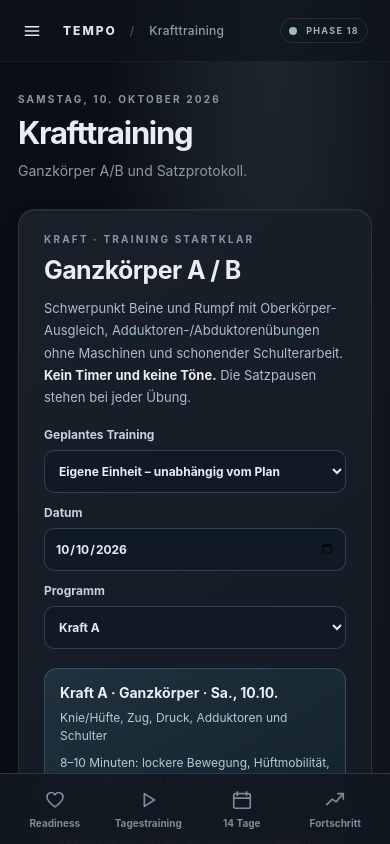
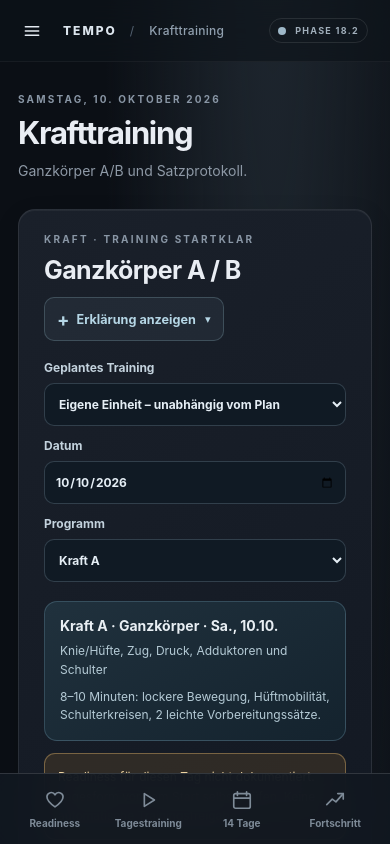
Before and after one commit to 212Felix/tempo, a React (Vite) app: page / in a window 390 px wide. Both pictures are taken after a click on the button "Krafttraining". Shown: the top 844 px of the page. Built offline with nearby package versions, Linux system fonts and the light colour scheme.

Commit message:
TEMPO Phase 18.2 - mobile Hilfetexte

```diff
--- a/src/App.tsx
+++ b/src/App.tsx
@@ -1,4 +1,5 @@
 import { useState, type ReactNode } from 'react'
+import { HelpProvider } from './ui/HelpDisclosure'
 import DatabasePanel from './db/DatabasePanel'
 import ReadinessPanel, { ReadinessHomeCard } from './db/ReadinessPanel'
 import ShiftCalendarPanel, { ShiftHomeCard } from './db/ShiftCalendarPanel'
@@ -123,11 +124,13 @@ export default function App() {
       <div className="brand"><div className="brand-symbol"><span/></div><div><strong>TEMPO</strong><small>TRAIN SMARTER</small></div><button className="sidebar-close" onClick={()=>setMenuOpen(false)} aria-label="Menü schließen"><Icon name="close"/></button></div>
       <div className="sidebar-caption">DEIN WORKSPACE</div>
       <nav aria-label="Hauptmenü">{pages.map(item => <button key={item.id} className={`nav-item ${page === item.id ? 'active' : ''}`} onClick={() => navigate(item.id)}><Icon name={item.icon} size={19}/><span>{item.name}</span>{page === item.id && <span className="active-marker"/>}</button>)}</nav>
-      <div className="sidebar-footer"><span className="mini-dot good-dot"/> V0.18 · Trainingsstart</div>
+      <div className="sidebar-footer"><span className="mini-dot good-dot"/> V0.18.2 · Mobile Hilfen</div>
     </aside>
-    <div className="workspace"><header className="topbar"><button className="mobile-menu" onClick={()=>setMenuOpen(true)} aria-label="Menü öffnen"><Icon name="menu"/></button><div className="topbar-brand">TEMPO<span className="topbar-sep">/</span><span>{active.name}</span></div><span className="topbar-tag"><span className="mini-dot silver"/> PHASE 18</span></header>
+    <div className="workspace"><header className="topbar"><button className="mobile-menu" onClick={()=>setMenuOpen(true)} aria-label="Menü öffnen"><Icon name="menu"/></button><div className="topbar-brand">TEMPO<span className="topbar-sep">/</span><span>{active.name}</span></div><span className="topbar-tag"><span className="mini-dot silver"/> PHASE 18.2</span></header>
       <main className="content"><div className="page-heading"><div><div className="eyebrow">{today.toUpperCase()}</div><h1>{active.name}</h1><p>{active.description}</p></div></div>
+      <HelpProvider key={page}>
       {page === 'home' ? <Home go={navigate}/> : page === 'readiness' ? <ReadinessPanel/> : page === 'calendar' ? <ShiftCalendarPanel/> : page === 'training' ? <TrainingDayPanel onOpenReadiness={() => navigate('readiness')} onOpenCalendar={() => navigate('calendar')} onOpenWorkout={openWorkout}/> : page === 'profile' ? <DatabasePanel/> : page === 'events' ? <EventsPanel/> : page === 'routes' ? <RoutesPanel/> : page === 'garmin' ? <GarminLibraryPanel/> : page === 'strength' ? <StrengthPanel focusId={focusWorkout}/> : page === 'running' ? <RunningPanel focusId={focusWorkout}/> : <Placeholder id={page} go={navigate}/>}
+      </HelpProvider>
       <footer className="content-footer">TEMPO · Local first · Dein Training, dein System.</footer></main>
       <nav className="bottom-tabs" aria-label="Schnellnavigation">{primary.map(id => {const item=pages.find(p => p.id === id)!; return <button key={id} className={page===id?'active':''} onClick={()=>navigate(id)}><Icon name={item.icon} size={22}/><span>{id==='calendar'?'14 Tage':item.name}</span></button>})}</nav>
     </div>
--- a/src/db/ShiftCalendarPanel.tsx
+++ b/src/db/ShiftCalendarPanel.tsx
@@ -3,6 +3,7 @@ import { getRecord, listRecords, saveRecord } from './storage'
 import type { ProfileRecord, TempoRecord } from './types'
 import './shift-calendar.css'
 import PlanPreview from '../planning/PlanPreview'
+import HelpDisclosure from '../ui/HelpDisclosure'
 import ManualTrainingPanel from '../planning/ManualTrainingPanel'
 
 const PROFILE_ID = 'local-primary-profile'
@@ -183,7 +184,7 @@ export default function ShiftCalendarPanel() {
     <section className="panel tempo-shift-header">
       <div className="eyebrow">DIENSTE & VERFÜGBARKEIT</div>
       <h2>Die nächsten Tage vorbereiten</h2>
-      <p>Erst die Dienste und Möglichkeiten eintragen, danach können wir die Trainingseinheiten sinnvoll verteilen. Wochenenden sind standardmäßig <strong>Frei als Vorschlag</strong> – auch sie können Tagdienst oder Einsatz werden.</p>
+      <HelpDisclosure id="calendar-shift-intro"><p>Erst die Dienste und Möglichkeiten eintragen, danach können wir die Trainingseinheiten sinnvoll verteilen. Wochenenden sind standardmäßig <strong>Frei als Vorschlag</strong> – auch sie können Tagdienst oder Einsatz werden.</p></HelpDisclosure>
       <div className="tempo-shift-toolbar">
         <div className="tempo-shift-choices" role="group" aria-label="Planungshorizont">
           <Choice selected={horizon === 7} onClick={() => {setHorizon(7);setSelectedDate(null);setDraft(null)}}>7 Tage</Choice>
--- a/src/garmin/FitImportPanel.tsx
+++ b/src/garmin/FitImportPanel.tsx
@@ -5,6 +5,7 @@ import FitInsights from './FitInsights'
 import { listRecords,openTempoDatabase,saveRecord } from '../db/storage'
 import type { GarminActivity } from './csv'
 import './fit.css'
+import HelpDisclosure from '../ui/HelpDisclosure'
 
 const PROFILE_ID='local-primary-profile'
 const n=(x:number|undefined,unit='')=>x===undefined?'–':new Intl.NumberFormat('de-DE',{maximumFractionDigits:1}).format(x)+unit
@@ -107,7 +108,7 @@ export default function FitImportPanel({onSaved}:{onSaved:(id:string)=>void}){
     elapsedSeconds:preview.elapsedSeconds,timerSeconds:preview.timerSeconds,movingSeconds:preview.movingSeconds}:undefined
   return <div className="tempo-fit-import">
     <div className="tempo-garmin-import"><div><h3>2. Original-FIT-Datei einlesen</h3>
-      <p>Garmin Connect → Aktivität → Zahnrad → Datei exportieren → ZIP entpacken → <strong>.fit</strong> auswählen. Verarbeitung nur auf diesem Gerät; auch GPS-Verläufe bleiben lokal.</p></div>
+      <HelpDisclosure id="garmin-fit-help"><p>Garmin Connect → Aktivität → Zahnrad → Datei exportieren → ZIP entpacken → <strong>.fit</strong> auswählen. Verarbeitung nur auf diesem Gerät; auch GPS-Verläufe bleiben lokal.</p></HelpDisclosure></div>
       <label className="tempo-garmin-file">FIT-Datei auswählen<input type="file" accept=".fit,application/octet-stream" disabled={busy} onChange={e=>void openFile(e)}/></label>
     </div>
     <div className="tempo-garmin-status" role="status">{busy?'FIT-Datei wird verarbeitet …':message}</div>
--- a/src/planning/ManualTrainingPanel.tsx
+++ b/src/planning/ManualTrainingPanel.tsx
@@ -6,6 +6,7 @@ import {
   sports, toForm, type Editable, type ManualForm, type ManualSport,
 } from './manual'
 import './manual.css'
+import HelpDisclosure from '../ui/HelpDisclosure'
 
 type Mode = 'planned' | 'completed'
 const showMinutes = (n?:number) => n ? `${n} min` : 'Dauer offen'
@@ -114,7 +115,7 @@ export default function ManualTrainingPanel({days}:{days?:string[]}) {
   return <section className="panel tempo-manual" id="tempo-own-training">
     <div className="eyebrow">PHASE 6 · DEINE ENTSCHEIDUNG</div>
     <h2>Eigenes Training & freie Aktivitäten</h2>
-    <p>Verabrede dich zum Krafttraining, fahre spontan Rad oder verschiebe ein Workout: <strong>Du kannst jeden Tag selbst gestalten.</strong> Mehrere Einheiten pro Tag sind erlaubt. Eigene Einträge bleiben bei neuen Planvorschlägen geschützt.</p>
+    <HelpDisclosure id="calendar-manual-intro"><p>Verabrede dich zum Krafttraining, fahre spontan Rad oder verschiebe ein Workout: <strong>Du kannst jeden Tag selbst gestalten.</strong> Mehrere Einheiten pro Tag sind erlaubt. Eigene Einträge bleiben bei neuen Planvorschlägen geschützt.</p></HelpDisclosure>
     <div className="tempo-manual-actions">
       <button type="button" onClick={()=>begin('planned')}>＋ Training planen</button>
       <button type="button" className="outline" onClick={()=>begin('completed')}>✓ Freies Training protokollieren</button>
--- a/src/planning/TrainingDayPanel.tsx
+++ b/src/planning/TrainingDayPanel.tsx
@@ -5,6 +5,7 @@ import ManualTrainingPanel from './ManualTrainingPanel'
 import DailyDecisionPanel from './DailyDecisionPanel'
 import { isStrength, isRun } from '../workouts/sessionStore'
 import './plan.css'
+import HelpDisclosure from '../ui/HelpDisclosure'
 
 function HomeTrainingCard({onOpen}:{onOpen:()=>void}) {
   const [today,setToday]=useState<TrainingRecord[]>([])
@@ -52,7 +53,7 @@ export default function TrainingDayPanel({onOpenReadiness,onOpenCalendar,onOpenW
     <section className="panel tempo-workout-head">
       <div className="eyebrow">TAGESTRAINING · DEIN KALENDER</div>
       <h2>Training selbst gestalten</h2>
-      <p>Du kannst an jedem Tag eigene Trainings ergänzen und gespeicherte Einheiten bearbeiten oder verschieben – auch an freien Tagen und zusätzlich zu vorgeschlagenen Workouts.</p>
+      <HelpDisclosure id="training-manual-intro"><p>Du kannst an jedem Tag eigene Trainings ergänzen und gespeicherte Einheiten bearbeiten oder verschieben – auch an freien Tagen und zusätzlich zu vorgeschlagenen Workouts.</p></HelpDisclosure>
       <div className="tempo-workout-nav"><button disabled={pos<=0} onClick={()=>setSelected(dates[pos-1])}>‹ Vorheriges Training</button><strong>{friendlyDate(selectedDay)}</strong><button disabled={pos<0||pos>=dates.length-1} onClick={()=>setSelected(dates[pos+1])}>Nächstes Training ›</button></div>
       <div className="tempo-manual-actions"><button onClick={()=>askAdd(selectedDay)}>＋ Training ergänzen</button><button className="outline" onClick={()=>document.querySelector('#tempo-own-training')?.scrollIntoView({behavior:'smooth'})}>Freies Training protokollieren ↓</button></div>
     </section>
--- /dev/null
+++ b/src/ui/HelpDisclosure.tsx
@@ -0,0 +1,36 @@
+import { createContext, useContext, useId, useState, type ReactNode } from 'react'
+import './help.css'
+
+type HelpContextValue = {
+  openId: string | null
+  toggle: (id: string) => void
+}
+const HelpContext = createContext<HelpContextValue | null>(null)
+
+/** One open explanation at a time, scoped to the currently selected TEMPO page. */
+export function HelpProvider({ children }: { children: ReactNode }) {
+  const [openId, setOpenId] = useState<string | null>(null)
+  const toggle = (id: string) => setOpenId(current => current === id ? null : id)
+  return <HelpContext.Provider value={{openId, toggle}}>{children}</HelpContext.Provider>
+}
+
+/** Non-critical help only. Warnings, statuses, and training actions stay visible. */
+export default function HelpDisclosure({ id, children, label = 'Erklärung' }: {
+  id: string
+  children: ReactNode
+  label?: string
+}) {
+  const context = useContext(HelpContext)
+  const controlId = useId()
+  if (!context) throw new Error('HelpDisclosure benötigt einen HelpProvider.')
+  const expanded = context.openId === id
+  return <div className="tempo-help">
+    <button type="button" className="tempo-help-toggle" aria-expanded={expanded} aria-controls={controlId}
+      onClick={() => context.toggle(id)}>
+      <span aria-hidden="true" className="tempo-help-symbol">{expanded ? '−' : '+'}</span>
+      {label} {expanded ? 'ausblenden' : 'anzeigen'}
+      <span aria-hidden="true" className="tempo-help-arrow">{expanded ? '▴' : '▾'}</span>
+    </button>
+    <div id={controlId} className="tempo-help-body" hidden={!expanded}>{children}</div>
+  </div>
+}
--- /dev/null
+++ b/src/ui/help.css
@@ -0,0 +1,26 @@
+.tempo-help { margin: 7px 0 12px; min-width: 0; }
+.tempo-help-toggle {
+  display: inline-flex; justify-content: center; align-items: center; gap: 7px;
+  min-height: 44px; padding: 8px 12px; max-width: 100%;
+  border: 1px solid rgba(160,195,213,.24); border-radius: 10px;
+  background: rgba(159,197,215,.07); color: #b5d6e5;
+  font: inherit; font-size: .85rem; font-weight: 650; cursor: pointer;
+}
+.tempo-help-toggle:hover { background: rgba(159,197,215,.14); }
+.tempo-help-toggle:focus-visible { outline: 2px solid #99c7d9; outline-offset: 3px; }
+.tempo-help-symbol { font-size: 1.15rem; line-height: 1; }
+.tempo-help-arrow { margin-left: 2px; font-size: .7rem; }
+.tempo-help-body {
+  margin-top: 8px; padding: 11px 13px; border-radius: 11px;
+  border: 1px solid rgba(160,195,213,.18);
+  background: rgba(14,25,36,.53); color: #b3c3d0;
+  font-size: .9rem; line-height: 1.55;
+}
+.tempo-help-body[hidden] { display: none !important; }
+.tempo-help-body p { margin: 0 0 8px !important; line-height: 1.55; }
+.tempo-help-body p:last-child { margin-bottom: 0 !important; }
+@media(max-width: 650px) {
+  .tempo-help { margin: 5px 0 9px; }
+  .tempo-help-toggle { font-size: .79rem; min-height: 44px; }
+  .tempo-help-body { padding: 10px 11px; font-size: .85rem; }
+}
--- a/src/workouts/StrengthPanel.tsx
+++ b/src/workouts/StrengthPanel.tsx
@@ -4,6 +4,7 @@ import {STRENGTH,restLabel} from './catalog'
 import {alreadyDone,finalizeWorkout,isStrength,loadWorkoutData,numberField,readinessWarning,strengthSessionKey,workoutKind,type StrengthInput,type StrengthSet} from './sessionStore'
 import {listRecords,openTempoDatabase} from '../db/storage'
 import './workouts.css'
+import HelpDisclosure from '../ui/HelpDisclosure'
 
 const blank=(exerciseId:string,setIndex:number):StrengthInput=>({exerciseId,setIndex,reps:'',weightKg:'',holdSeconds:'',rir:''})
 const stateKey=(id:string,index:number)=>`${id}:${index}`
@@ -113,7 +114,7 @@ export default function StrengthPanel({focusId}:{focusId?:string}){
   return <div className="tw-stack">
     <section className="panel tw-panel">
       <div className="eyebrow">KRAFT · TRAINING STARTKLAR</div><h2>Ganzkörper A / B</h2>
-      <p>Schwerpunkt Beine und Rumpf mit Oberkörper-Ausgleich, Adduktoren-/Abduktorenübungen ohne Maschinen und schonender Schulterarbeit. <strong>Kein Timer und keine Töne.</strong> Die Satzpausen stehen bei jeder Übung.</p>
+      <HelpDisclosure id="strength-intro"><p>Schwerpunkt Beine und Rumpf mit Oberkörper-Ausgleich, Adduktoren-/Abduktorenübungen ohne Maschinen und schonender Schulterarbeit. <strong>Kein Timer und keine Töne.</strong> Die Satzpausen stehen bei jeder Übung.</p></HelpDisclosure>
       <div className="tw-form-grid">
         <label>Geplantes Training<select value={plannedId} onChange={e=>{
           const id=e.target.value;setPlannedId(id)
```
Also changed, not shown: src/db/DatabasePanel.tsx (+4 -3 lines), src/garmin/GarminLibraryPanel.tsx (+4 -3 lines), src/planning/PlanPreview.tsx (+10 -10 lines), src/workouts/RunningPanel.tsx (+5 -3 lines).
